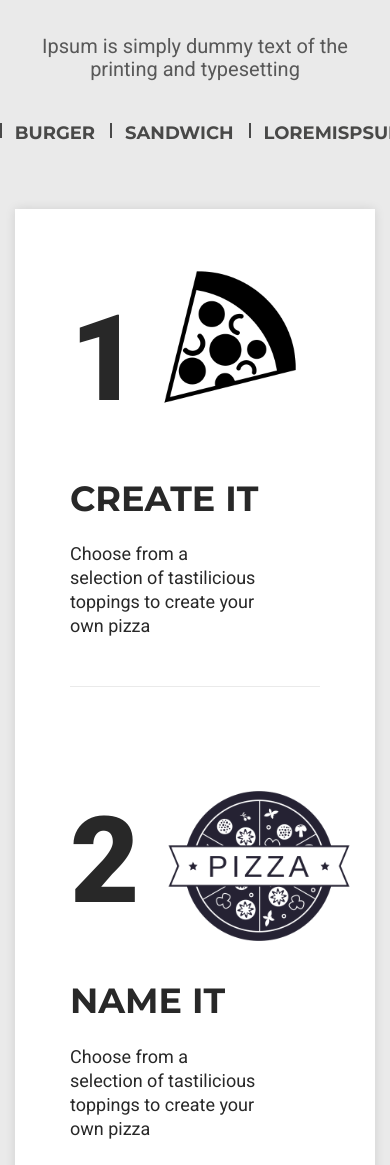
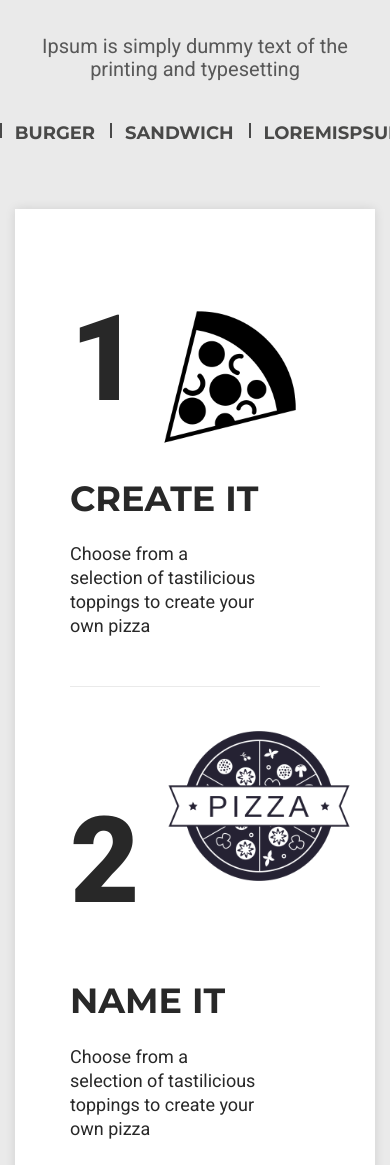
Before and after one commit to TommyBryson/Pizza, a plain HTML site: page index.html in a window 390 px wide. Shown: the part 887-2052 px from the top of the page. Drawn offline with nearby package versions, Linux system fonts and the light colour scheme.

Commit message:
Update index.css

```diff
--- a/index.css
+++ b/index.css
@@ -407,12 +407,12 @@ nav>li {
     .l1 {
         position: absolute;
         left: 160px;
-        top: 350px;
+        top: 390px;
     }
     .l2 {
         position: absolute;
         left: 160px;
-        top: 850px;
+        top : 790px;
     }
     .l3 {
         position: absolute;
```
